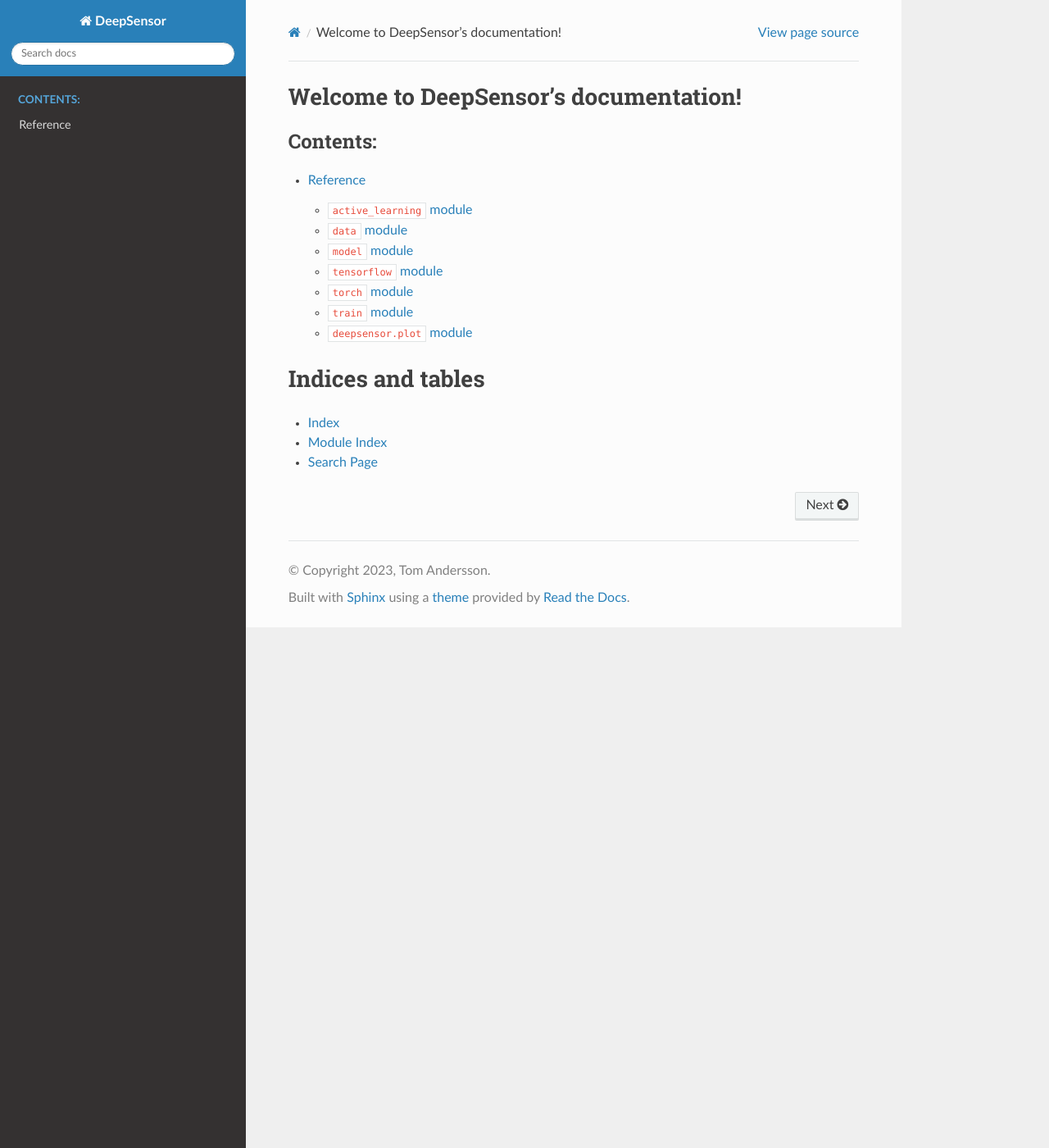
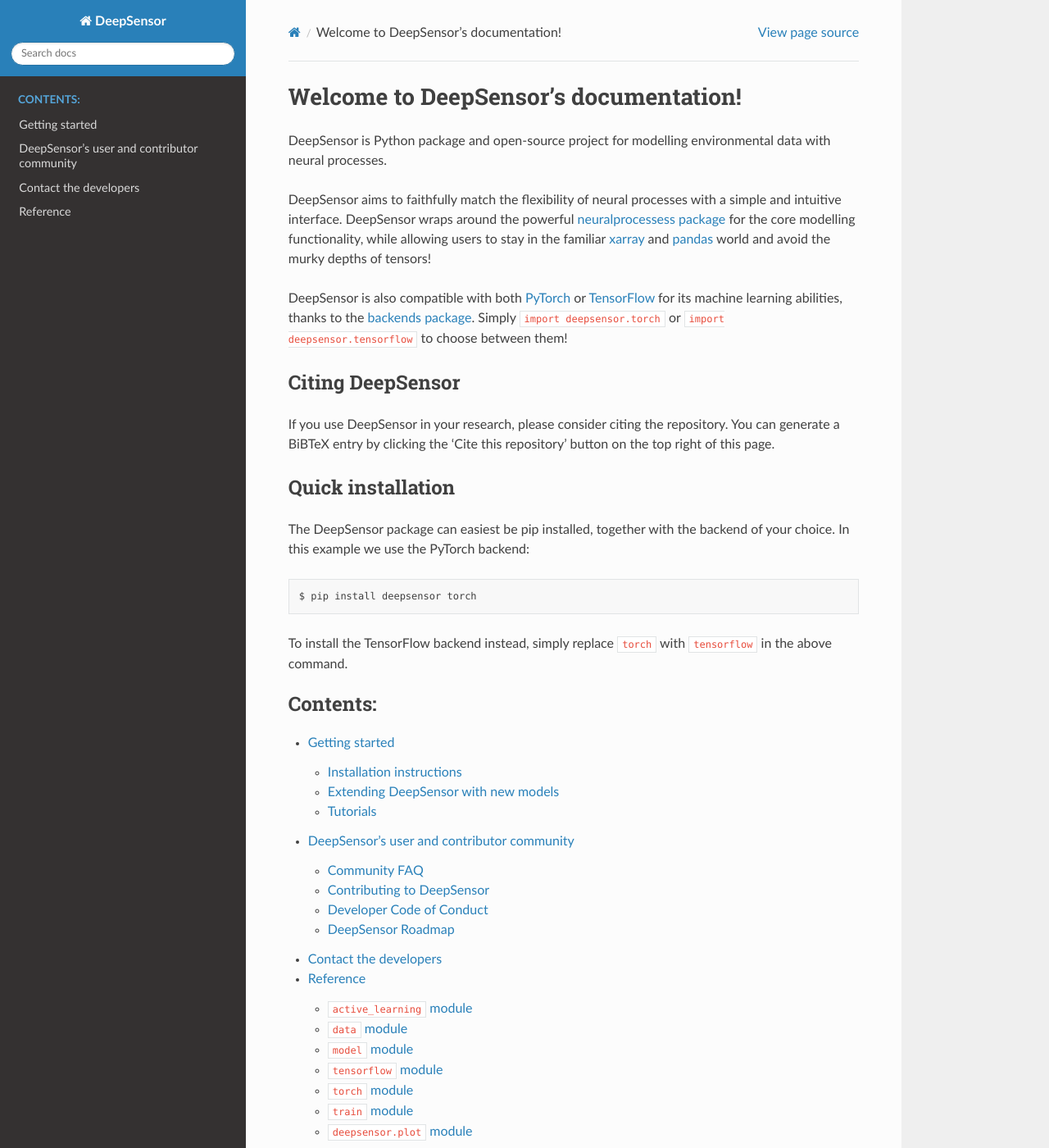
Before and after one commit to alan-turing-institute/deepsensor, a Sphinx documentation site: the page built from docs/index.rst, in a window 1280 px wide and 1400 px high. Shown: the whole window at 82% size. Built offline with Sphinx 7.4.7 and the Read the Docs theme 2.0.0, drawn with Linux system fonts in a browser that asks for light colours.

Commit message:
Adding more pages

```diff
--- /dev/null
+++ b/docs/community/code-of-conduct.rst
@@ -0,0 +1,6 @@
+=========================
+Developer Code of Conduct
+=========================
+
+..
+    TODO: write a code of conduct for DeepSensor/mirror the CODE-OF-CONDUCT.md document?
--- /dev/null
+++ b/docs/community/contributing.rst
@@ -0,0 +1,6 @@
+==========================
+Contributing to DeepSensor
+==========================
+
+..
+    TODO: write a intro to contributing to DeepSensor/mirror the CONTRIBUTE.md document?
--- /dev/null
+++ b/docs/community/faq.rst
@@ -0,0 +1,104 @@
+=============
+Community FAQ
+=============
+
+This FAQ aims to answer common questions about the DeepSensor library. It is our way to streamline the onboarding process and clarify expectations.
+
+.. note::
+
+    If you have a question that is not answered here, please open an issue or submit a pull request.
+
+Questions
+---------
+
+**Q: What is the purpose of this project?**
+
+**Answer:** [Briefly describe the project, its objectives, and its intended audience.]
+
+---
+
+**Q: How can I contribute?**
+
+**Answer:** There are many ways to contribute, from writing code and fixing bugs to improving documentation or translating content. Check our :doc:`contribution guide <contributing>` for detailed steps.
+
+---
+
+**Q: Where can I find the contribution guidelines?**
+
+**Answer:** You can find our contribution guidelines in the CONTRIBUTING.md file in the root directory of the repository, or in the :doc:`contribution guide <contributing>`.
+
+---
+
+**Q: Do I need to sign a Contributor License Agreement (CLA)?**
+
+**Answer:** At the current time, we do not require a CLA from our contributors.
+
+---
+
+**Q: How do I report a bug?**
+
+**Answer:** Please submit an issue in our GitHub repository. Make sure to provide detailed information, including steps to reproduce the bug and the expected outcome.
+
+---
+
+**Q: How do I request a new feature?**
+
+**Answer:** Open a new issue on our GitHub repository and label it as a feature request. Describe the feature in detail and its potential benefits.
+
+---
+
+**Q: How do I set up the development environment?**
+
+**Answer:** Follow the instructions in our developer documentation. If you run into issues, ask in our community chat (on Slack) or :doc:`contact the core group of maintainers directly </contact>`.
+
+---
+
+**Q: Do you have a code of conduct?**
+
+**Answer:** Yes, we value a respectful and inclusive community. Please read our :doc:`Code of Conduct <code-of-conduct>` before contributing.
+
+---
+
+**Q: How can I get in touch with other contributors or maintainers?**
+
+**Answer:** Join our Slack team to stay in touch with other contributors and maintainers. We also have a standing community meeting, which is by invite, so :doc:`get in touch with the core group of maintainers </contact>` to receive an invite to them.
+
+---
+
+**Q: Can I contribute even if I'm not a coder?**
+
+**Answer:** Absolutely! Contributions can be made in the form of documentation, design, testing, and more. Everyone's skills are valuable. Join our Slack discussion to learn more.
+
+---
+
+**Q: How do I claim an issue to work on?**
+
+**Answer:** Comment on the issue expressing your interest to help out. If the issue is unassigned, a maintainer will likely assign it to you.
+
+---
+
+**Q: What's the process for proposing a significant change?**
+
+**Answer:** For significant changes, it's a good practice to first open a discussion or issue to gather feedback. Once there's a consensus, you can proceed with a pull request.
+
+---
+
+**Q: How can I get my pull request (PR) merged?**
+
+**Answer:** Ensure your PR follows the contribution guidelines, passes all tests, and has been reviewed by at least one maintainer. Address any feedback provided.
+
+---
+
+**Q: What's the project's release cycle?**
+
+**Answer:** We release updates in a rolling manner, following our roadmap planning. Critical bug fixes might be released as needed.
+
+---
+
+**Q: How is credit given to contributors?**
+
+**Answer:** Contributors are acknowledged in our release notes, and their contributions are forever recorded in the project's history.
+
+
+..
+    TODO: write more questions and answers here.
--- /dev/null
+++ b/docs/community/index.rst
@@ -0,0 +1,18 @@
+===========================================
+DeepSensor's user and contributor community
+===========================================
+
+The DeepSensor community is a group of users and contributors who are interested in the development of DeepSensor. The community is open to anyone who is interested in DeepSensor. The community is a place to ask questions, discuss ideas, and share your work.
+
+If you are interested in joining the community, please join our Slack channel at https://deepsensor.slack.com. You can request an invitation to the Slack channel at `https://ai4environment.slack.com/signup`.
+
+We welcome contributions from the community. If you are interested in contributing to DeepSensor, please read the :doc:`contributing` guide.
+
+.. toctree::
+    :maxdepth: 2
+    :caption: Table of contents:
+
+    faq
+    contributing
+    code-of-conduct
+    roadmap
--- /dev/null
+++ b/docs/community/roadmap.rst
@@ -0,0 +1,6 @@
+==================
+DeepSensor Roadmap
+==================
+
+..
+    TODO: write an intro to the roadmap for DeepSensor + link to the GitHub project management board
--- /dev/null
+++ b/docs/contact.rst
@@ -0,0 +1,5 @@
+Contact the developers
+======================
+
+..
+    TODO: Add contact information here...
--- /dev/null
+++ b/docs/getting-started/extending.rst
@@ -0,0 +1,34 @@
+====================================
+Extending DeepSensor with new models
+====================================
+
+To extend DeepSensor with a new model, simply create a new class that inherits from ``deepsensor.model.DeepSensorModel`` and implement the low-level prediction methods defined in ``deepsensor.model.ProbabilisticModel``, such as ``.mean`` and ``.stddev``.
+
+In this example, we'll create a new model called ``ExampleModel``:
+
+.. code-block:: python
+
+    class ExampleModel(DeepSensorModel):
+        """
+        A very naive model that predicts the mean of the first context set
+        with a fixed stddev.
+        """
+
+        def __init__(self, data_processor: DataProcessor, task_loader: TaskLoader):
+            # Initiate the parent class (DeepSensorModel) with the
+            # provided data processor and task loader:
+            super().__init__(data_processor, task_loader)
+
+        def mean(self, task: Task):
+            """Compute mean at target locations"""
+            return np.mean(task["Y_c"][0])
+
+        def stddev(self, task: Task):
+            """Compute stddev at target locations"""
+            return 0.1
+
+        ...
+
+After creating ``ExampleModel`` in this way, it can be used in the same way as the built-in :class:`~deepsensor.model.convnp.ConvNP` model.
+
+See `this Jupyter notebook <https://github.com/tom-andersson/deepsensor_gallery/blob/main/demonstrators/extending_models.ipynb>`_ for more details.
--- /dev/null
+++ b/docs/getting-started/index.rst
@@ -0,0 +1,11 @@
+===============
+Getting started
+===============
+
+.. toctree::
+   :maxdepth: 2
+   :caption: Table of contents:
+
+   installation
+   extending
+   tutorials/index
--- /dev/null
+++ b/docs/getting-started/installation.rst
@@ -0,0 +1,66 @@
+Installation instructions
+=========================
+
+Install from `PyPI <https://pypi.org/project/deepsensor/>`_
+-----------------------------------------------------------
+
+If you want to use the latest stable release of DeepSensor and do not want/need access to the worked examples or the package's source code, we recommend installing from PyPI.
+
+This is the easiest way to install DeepSensor.
+
+- Install ``deepsensor``:
+
+  .. code-block:: bash
+
+    pip install deepsensor
+
+- Install the backend of your choice:
+
+  - Install ``tensorflow``:
+
+    .. code-block:: bash
+
+      pip install tensorflow
+
+  - Install ``pytorch``:
+
+    .. code-block:: bash
+
+      pip install torch
+
+Install from `source <https://github.com/tom-andersson/deepsensor>`_
+---------------------------------------------------------------------
+
+.. note::
+
+    You will want to use this method if you intend on contributing to the source code of DeepSensor.
+
+If you want to keep up with the latest changes to DeepSensor, or want/need easy access to the worked examples or the package's source code, we recommend installing from source.
+
+This method will create a ``DeepSensor`` directory on your machine which will contain all the source code, docs and worked examples.
+
+- Clone the repository:
+
+  .. code-block:: bash
+
+    git clone
+
+- Install ``deepsensor``:
+
+  .. code-block:: bash
+
+    pip install -e -v .
+
+- Install the backend of your choice:
+
+  - Install ``tensorflow``:
+
+    .. code-block:: bash
+
+        pip install tensorflow
+
+  - Install ``pytorch``:
+
+    .. code-block:: bash
+
+        pip install torch
--- a/docs/index.rst
+++ b/docs/index.rst
@@ -1,10 +1,37 @@
 Welcome to DeepSensor's documentation!
 ======================================
+
+DeepSensor is Python package and open-source project for modelling environmental data with neural processes.
+
+DeepSensor aims to faithfully match the flexibility of neural processes with a simple and intuitive interface. DeepSensor wraps around the powerful `neuralprocessess package <https://github.com/wesselb/neuralprocesses>`_ for the core modelling functionality, while allowing users to stay in the familiar `xarray <https://xarray.pydata.org/>`_ and `pandas <https://pandas.pydata.org/>`_ world and avoid the murky depths of tensors!
+
+DeepSensor is also compatible with both `PyTorch <https://pytorch.org/>`_ or `TensorFlow <https://www.tensorflow.org/>`_ for its machine learning abilities, thanks to the `backends package <https://github.com/wesselb/lab>`_. Simply ``import deepsensor.torch`` or ``import deepsensor.tensorflow`` to choose between them!
+
+Citing DeepSensor
+-----------------
+
+If you use DeepSensor in your research, please consider citing the repository. You can generate a BiBTeX entry by clicking the 'Cite this repository' button on the top right of this page.
+
+Quick installation
+------------------
+
+The DeepSensor package can easiest be pip installed, together with the backend of your choice. In this example we use the PyTorch backend:
+
+.. code-block:: bash
+
+   $ pip install deepsensor torch
+
+To install the TensorFlow backend instead, simply replace ``torch`` with ``tensorflow`` in the above command.
+
+
 
 .. toctree::
    :maxdepth: 2
    :caption: Contents:
 
+   getting-started/index
+   community/index
+   contact
    reference/index
 
 
```
Also changed, not shown: docs/getting-started/tutorials/index.rst (added, +9 -0 lines), docs/getting-started/tutorials/quickstart.rst (added, +84 -0 lines).
